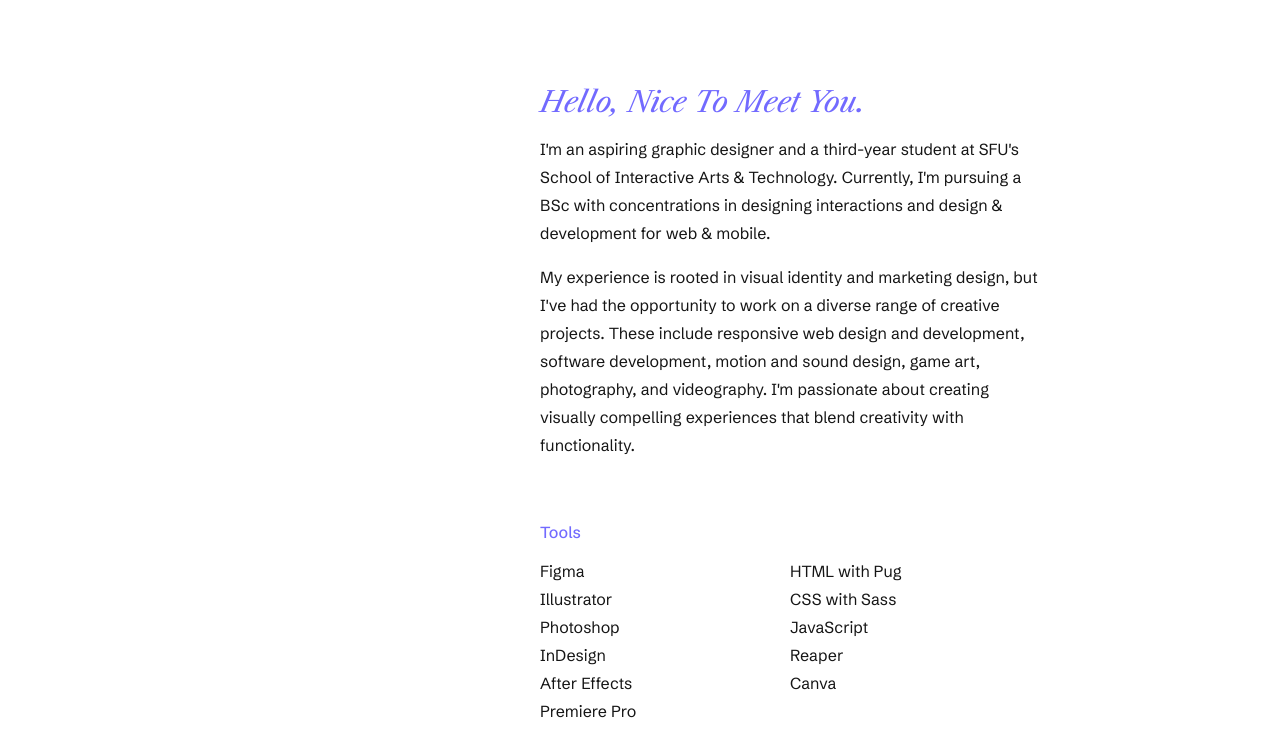
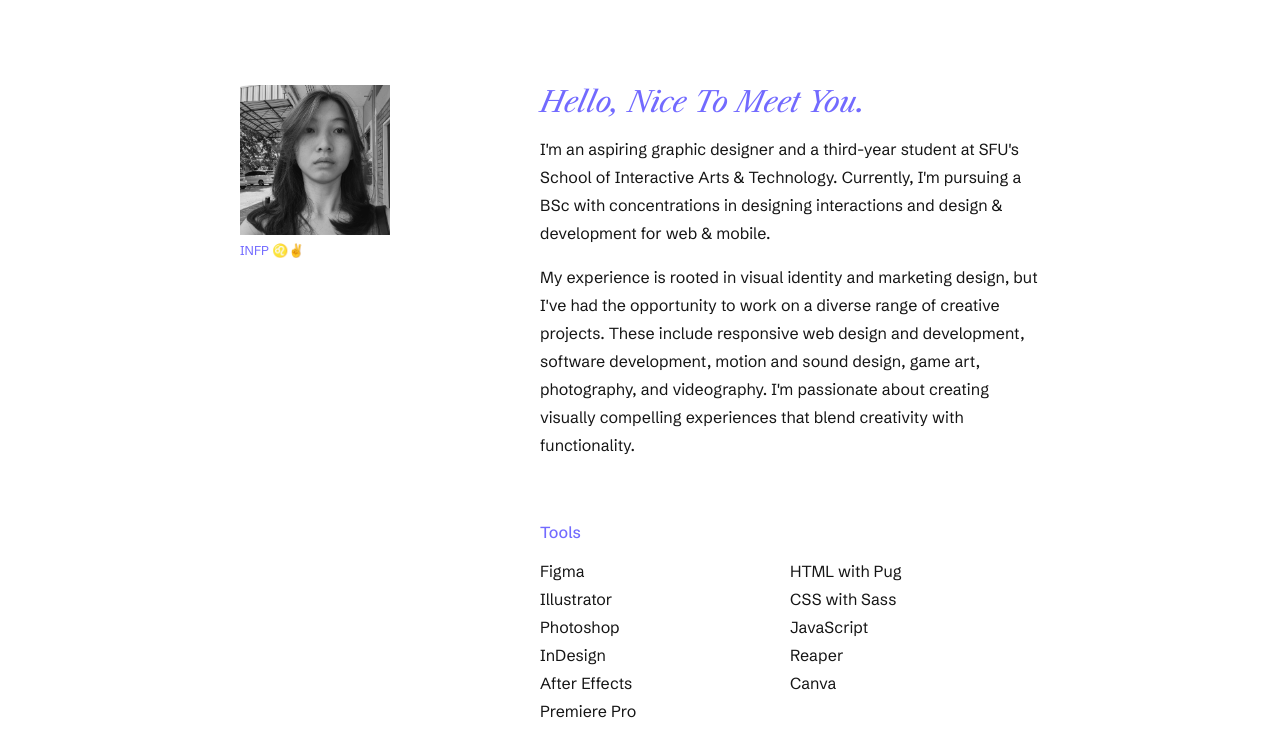
Before and after one commit to daffodilho/portfolio, a plain HTML site: page public_html/info.html in a window 1280 px wide. Shown: the part 54-800 px from the top of the page. Drawn offline with nearby package versions, Linux system fonts and the light colour scheme.

Commit message:
fixed info.css image

```diff
--- a/_work/css/info.sass
+++ b/_work/css/info.sass
@@ -20,6 +20,7 @@ body
 
 #profile img
     width: 40%
+    height: auto
     object-fit: contain
     filter: grayscale(100%)
     transition: 300ms ease-in-out
```
Also changed, not shown: public_html/css/info.css.
